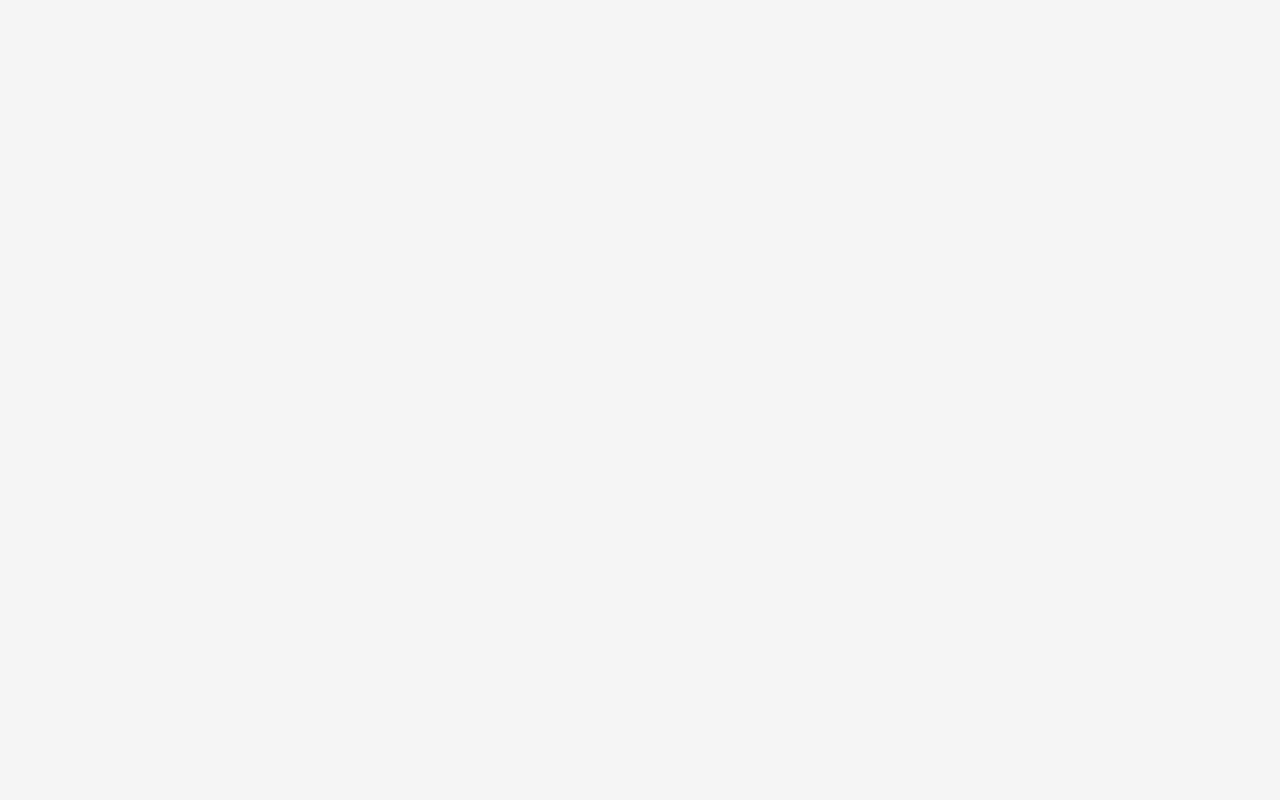
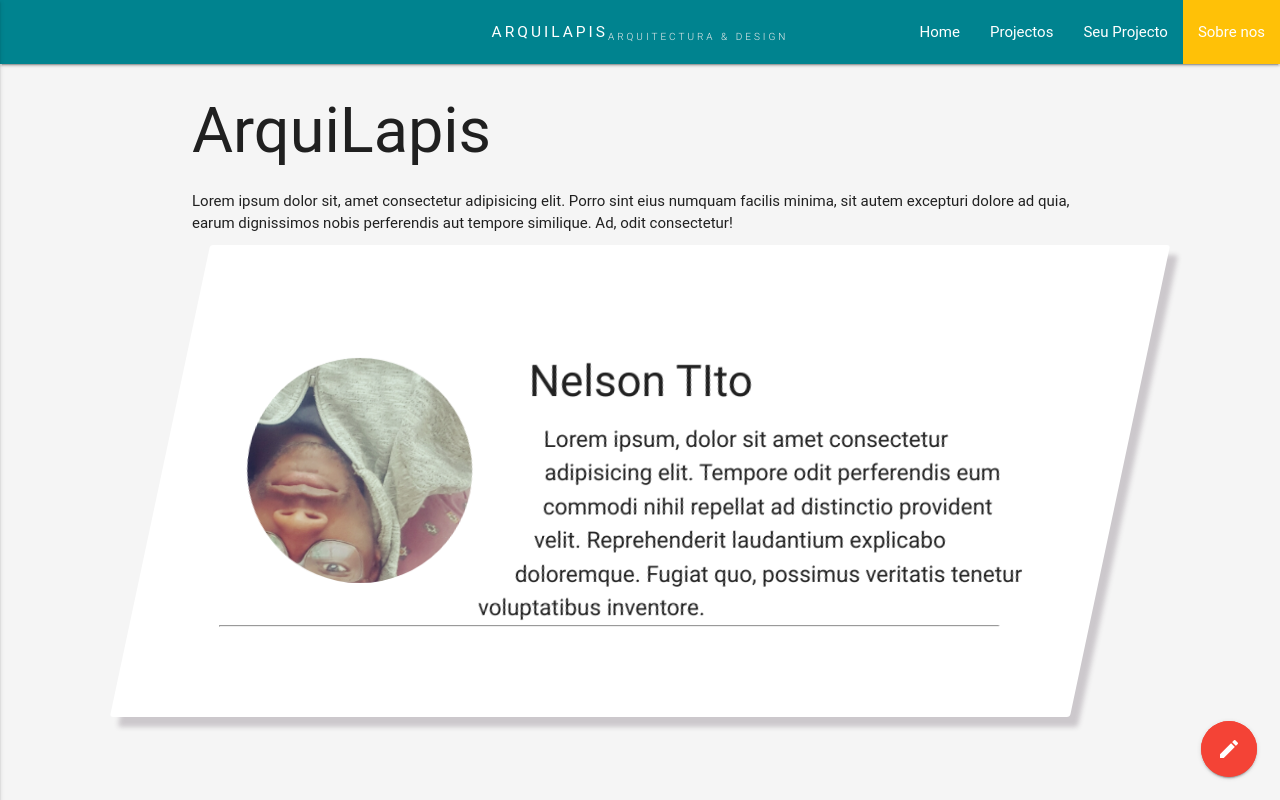
Before and after one commit to Tito-DM/Arquilapis.github.io, a plain HTML site: page sobre_nos.html in a window 1280 px wide. Drawn offline with nearby package versions, Linux system fonts and the light colour scheme; a web font is replaced by a local one.

Commit message:
finished contact page

```diff
--- a/css/main.css
+++ b/css/main.css
@@ -116,3 +116,63 @@ body{
   margin-bottom: 46px !important;
   color:#424242;
 }
+
+.background_contact{
+ background: whitesmoke;
+}
+
+.contact{
+   background: white;
+   width: 75%;
+   margin-top:10px !important;
+   margin: 0 auto;
+   box-shadow: 10px 10px 5px 0px rgba(204, 200, 204, 1);
+   border-radius: 3px;
+   padding: 6rem;
+   font-size: 1.5rem;
+   transform:skewX(-12deg);
+}
+.contact_shape{
+  width: 15rem;
+  height:15rem ;
+  float: left;
+  shape-outside: circle(50% at 50% 50%);
+  clip-path:circle(50% at 50% 50%);
+  transform: translateX(-3rem) skewX(12deg);
+  position: relative;
+
+}
+
+.contact_img{
+  width: 100%;
+  transform:  scale(1.4);
+  transition: all .5s;
+  backface-visibility: hidden !important;
+}
+
+
+
+.contact_text{
+   transform:skewX(12deg);
+}
+.contact_caption{
+  position: absolute;
+  top: 50%;
+  left: 50%;
+  transform: translate(-50%, 20%);
+  font-size: 1rem;
+  text-transform:uppercase;
+  opacity: 0;
+  transition: all .3s;
+  backface-visibility: hidden;
+}
+
+.contact:hover .contact_caption {
+  opacity: 1 !important;
+  transform: translate(-50%, -50%) !important;
+}
+
+.contact:hover .contact_img{
+  transform: scale(1);
+  filter: blur(3px) brightness(60%);
+}
--- a/sobre_nos.html
+++ b/sobre_nos.html
@@ -12,6 +12,87 @@
   <!--Let browser know website is optimized for mobile-->
   <meta name="viewport" content="width=device-width, initial-scale=1.0" />
 </head>
+<body class="background_contact">
+  <!--nav-->
+  <div class="navbar-fixed">
+    <nav>
+      <div class="nav-wrapper  cyan darken-3">
+        <a href="index.html" class="brand-logo center logo-text light   grey-texttext-lighten-3">ArquiLapis<sub class=" sub-logo-text light grey-text text-lighten-3">Arquitectura
+            &amp; design</sub></a>
+        <a href="#" data-activates="mobile-demo" class="button-collapse"><i class="material-icons">menu</i></a>
+        <ul class="right hide-on-med-and-down">
+          <li><a href="index.html">Home</a></li>
+          <li><a href="projects.html">Projectos</a></li>
+          <li><a  href="seu_projecto.html">Seu Projecto</a></li>
+          <li><a class="amber" href="sobre_nos.html">Sobre nos</a></li>
+        </ul>
+      </div>
+    </nav>
+  </div>
+  <!--end-->
+<!-- side menu Trigger -->
+  <ul class="side-nav" id="mobile-demo">
+    <div class="background  side-nav-img">
+      <p class="sid-nav-text logo-text">ArquiLapis</p>
+    </div>
+    <li class="menu-border"><a href="index.html"><i class="fas fa-home teal-text"></i>Home</a></li>
 
-<body>
+    <li class="menu-border"><a href="projects.html"><i class="fas fa-tools teal-text"></i>Projectos</a></li>
+
+    <li class="menu-border"><a href="seu_projecto.html"><i class="fas fa-info-circle teal-text"></i>Seu Projecto</a></li>
+
+    <li class="menu-border"><a href="sobre_nos.html"><i class="fas fa-leaf teal-text"></i>Sobre nos</a></li>
+  </ul>
+
+  <section class ="section-contact">
+    <div class="container">
+    <h1>ArquiLapis</h1>
+
+    <p>Lorem ipsum dolor sit, amet consectetur adipisicing elit. Porro sint eius numquam facilis minima, sit autem excepturi dolore ad quia, earum dignissimos nobis perferendis aut tempore similique. Ad, odit consectetur!</p>
+    </div>
+    <div class ="row">
+      <div class="contact">
+        <figure class ="contact_shape">
+          <img class="contact_img" src="img/20171114_194921.jpg" alt="Nelson tito">
+          <figcaption class="contact_caption center white-text lighten-3">Nelson Tito</figcaption>
+        </figure>
+
+        <div class ="contact_text">
+            <h3>Nelson TIto</h3>
+            <p>
+              Lorem ipsum, dolor sit amet consectetur adipisicing elit. Tempore odit perferendis eum commodi nihil repellat ad distinctio provident velit. Reprehenderit laudantium explicabo doloremque. Fugiat quo, possimus veritatis tenetur voluptatibus inventore.
+            </p>
+        </div>
+        <hr/>
+        <div>
+        </div>
+      </div>
+    </div>
+  </section>
+
+
+
+
+
+
+
+
+
+
+
+  <!--floating button-->
+<div class="fixed-action-btn ">
+  <a class="btn-floating btn-large red pulse">
+    <i class="large material-icons">mode_edit</i>
+  </a>
+  <ul>
+    <li><a class="btn-floating green"><i class="material-icons">location_on</i></a></li>
+    <li><a class="btn-floating red"><i class="fab fa-youtube"></i></a></li>
+    <li><a class="btn-floating blue"><i class="fab fa-facebook-f"></i></a></li>
+  </ul>
+</div>
+
+  <script type="text/javascript" src="https://code.jquery.com/jquery-3.2.1.min.js"></script>
+  <script type="text/javascript" src="js/materialize.min.js"></script>
+  <script src="js/js.js" type="text/javascript"></script>
 </body>
```
Also changed, not shown: index.html (+1 -1 lines), projects.html (+1 -2 lines), seu_projecto.html (+1 -1 lines), img/20171114_194921.jpg (added).
